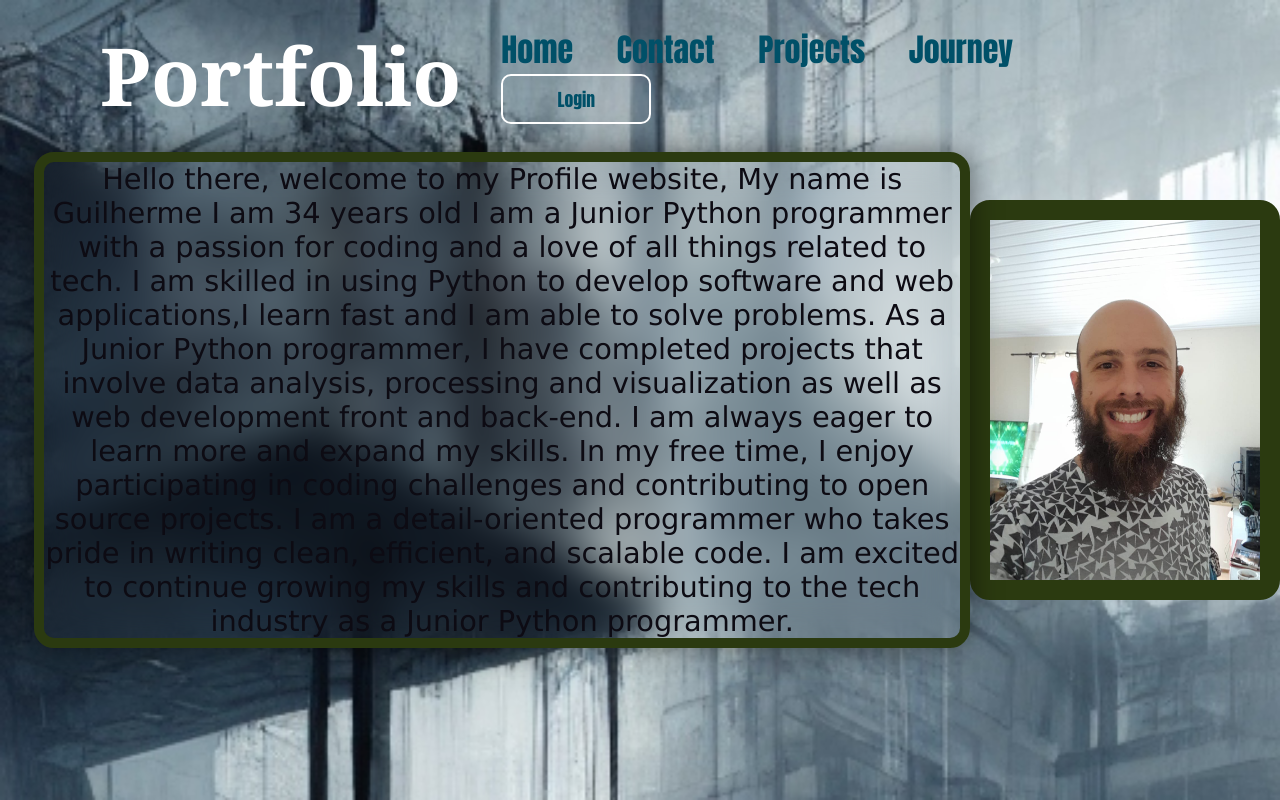
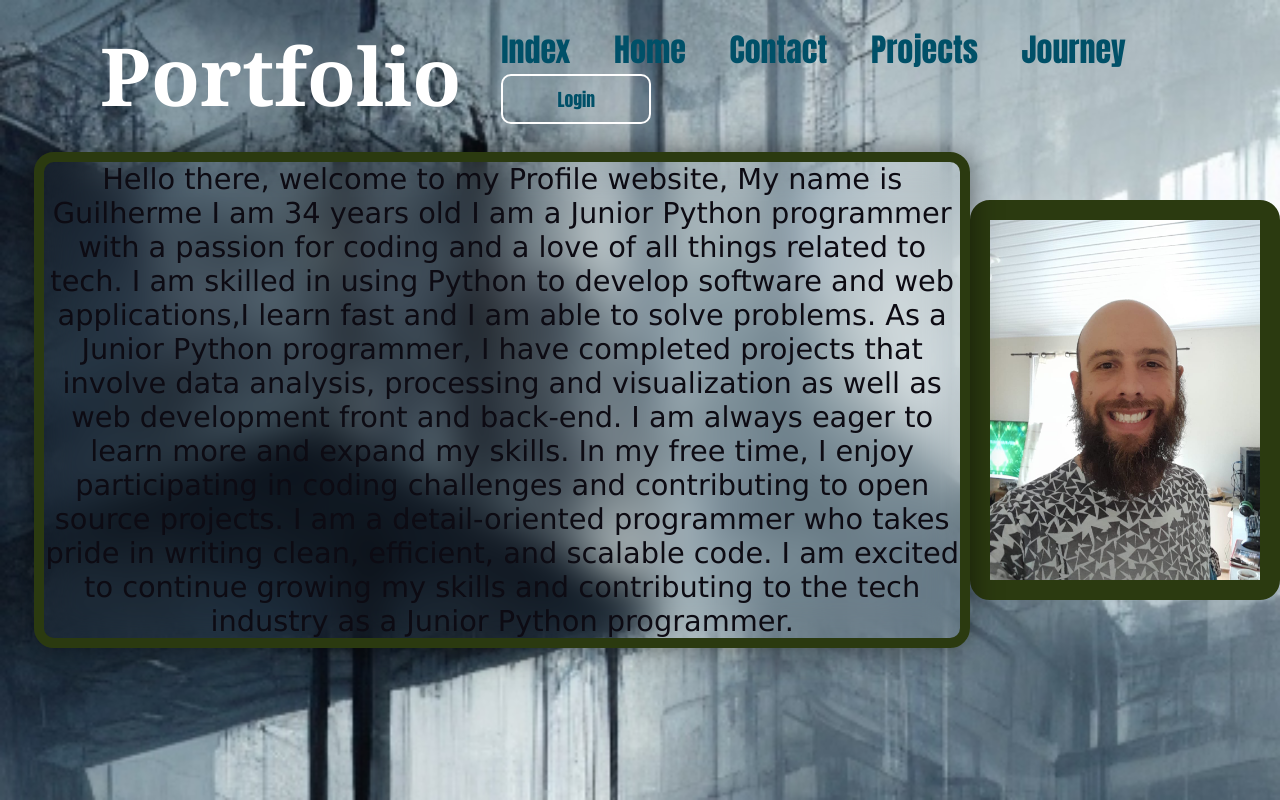
Before and after one commit to guilherme141288/Profile_page_version2, a plain HTML site: page home.html in a window 1280 px wide. Drawn offline with nearby package versions, Linux system fonts and the light colour scheme.

Commit message:
Update home.html

```diff
--- a/home.html
+++ b/home.html
@@ -14,6 +14,7 @@
 	<header>
 		<h2 class="Logo">Portfolio</h2>
 		<nav class="navigation">
+			<a href="index.html">Index</a>
 			<a href="home.html">Home</a>
 			<a href="profileTab.html">Contact</a>
 			<a href="projectsTab.html">Projects</a>
```
